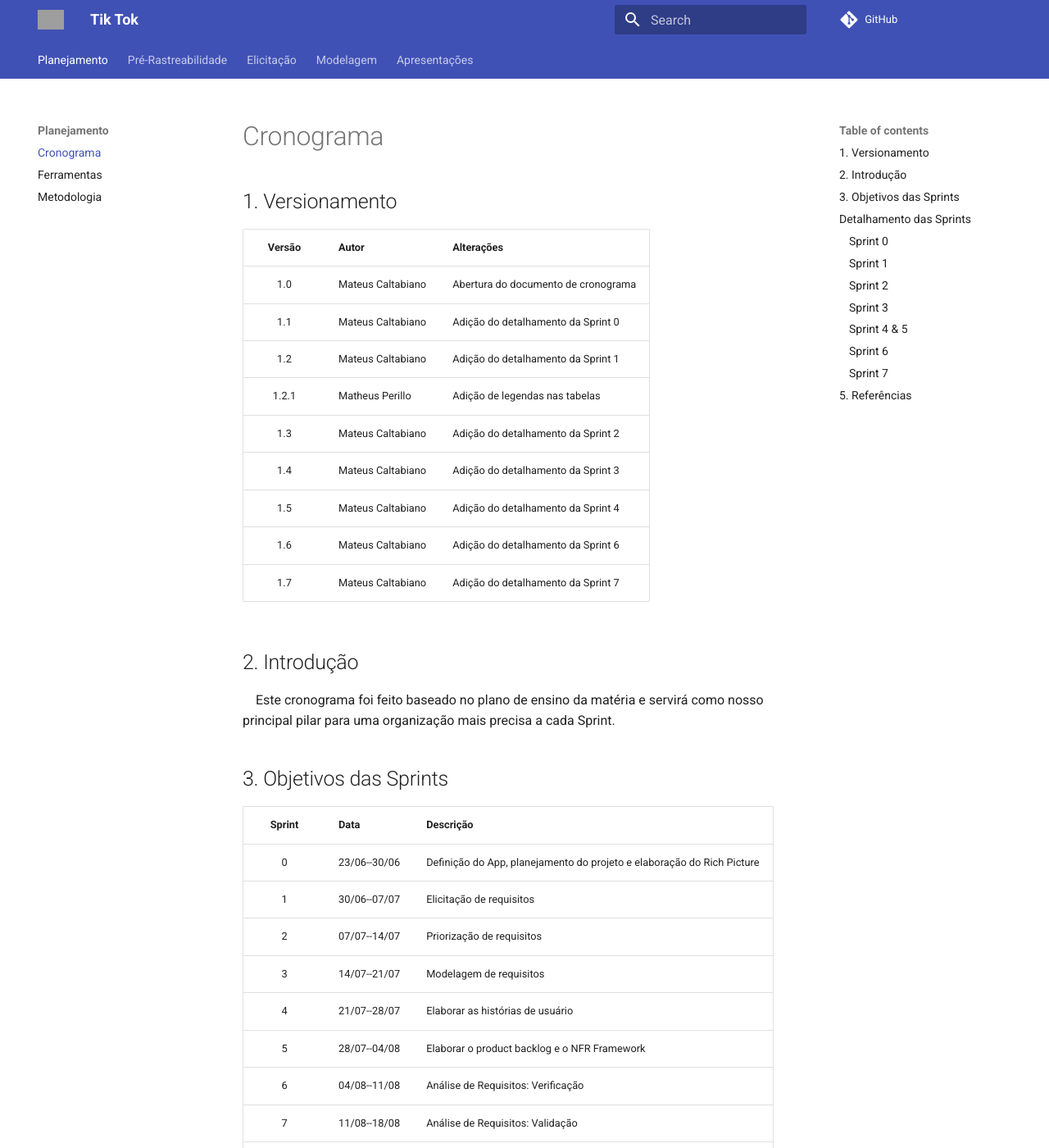
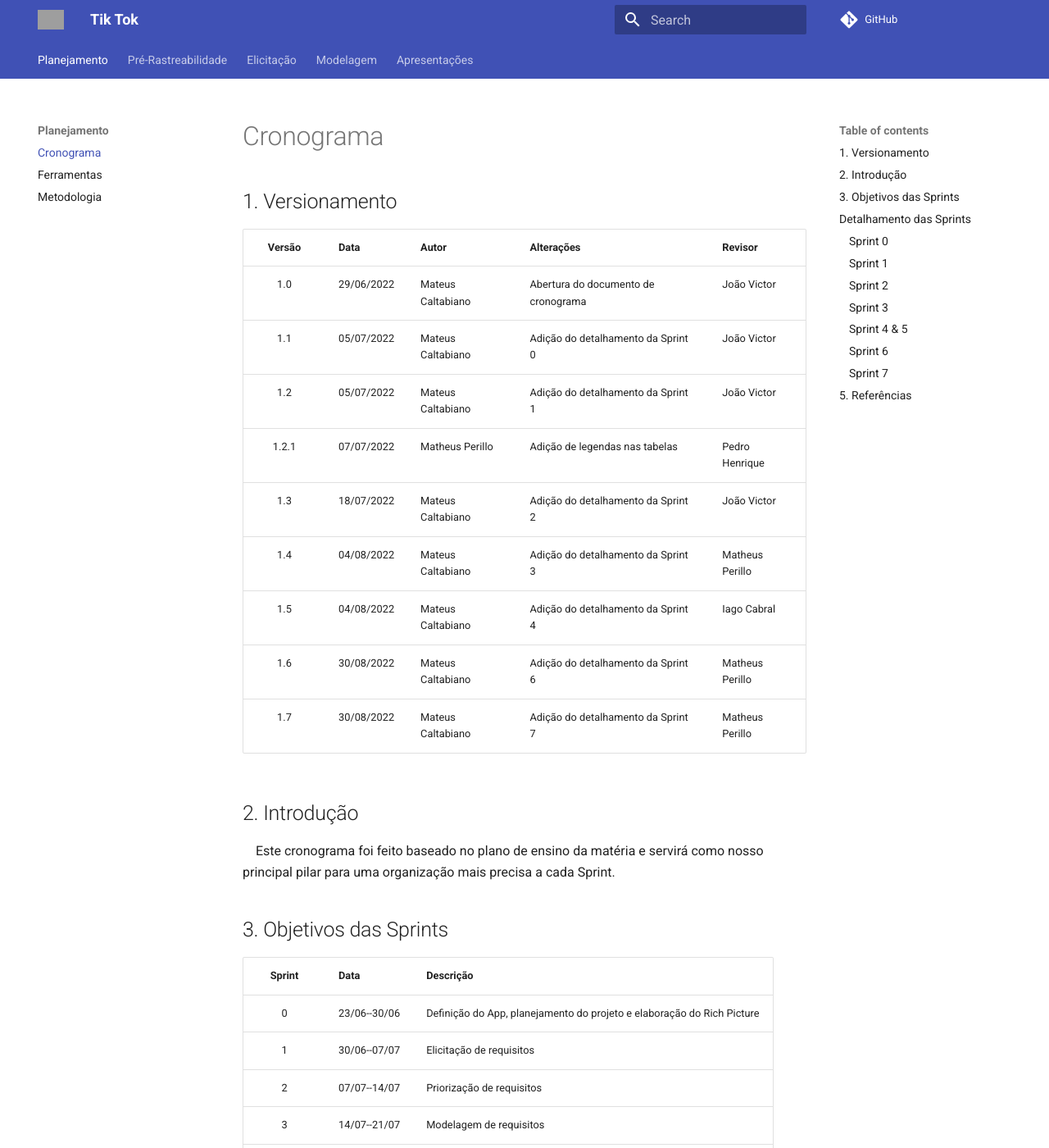
Before and after one commit to Requisitos-de-Software/2022.1-TikTok, an MkDocs documentation site: the page built from docs/cronograma.md, in a window 1280 px wide and 1400 px high. Shown: the whole window at 82% size. Built offline with MkDocs 1.6.1 and Material for MkDocs 9.7.7, drawn with Linux system fonts in a browser that asks for light colours; comment, search, counter and statistics services are not loaded; grey boxes are pictures that could not be loaded.

Commit message:
#75 - Atualizar versionamento do cronograma

```diff
--- a/docs/cronograma.md
+++ b/docs/cronograma.md
@@ -3,17 +3,17 @@
 
 ## 1. Versionamento
 
-| Versão | Autor             | Alterações                          |
-|:------:| ----------------- | ----------------------------------- |
-|  1.0   | Mateus Caltabiano | Abertura do documento de cronograma |
-|  1.1   | Mateus Caltabiano | Adição do detalhamento da Sprint 0  |
-|  1.2   | Mateus Caltabiano | Adição do detalhamento da Sprint 1  |
-| 1.2.1  | Matheus Perillo   | Adição de legendas nas tabelas      |
-|  1.3   | Mateus Caltabiano | Adição do detalhamento da Sprint 2  |
-|  1.4   | Mateus Caltabiano | Adição do detalhamento da Sprint 3  |
-|  1.5   | Mateus Caltabiano | Adição do detalhamento da Sprint 4  |
-|  1.6   | Mateus Caltabiano | Adição do detalhamento da Sprint 6  |
-|  1.7   | Mateus Caltabiano | Adição do detalhamento da Sprint 7  |
+| Versão | Data    | Autor             | Alterações                          | Revisor |
+|:------:| --- | ----------------- | ----------------------------------- | ------- |
+|  1.0   | 29/06/2022    | Mateus Caltabiano | Abertura do documento de cronograma |  João Victor       |
+|  1.1   | 05/07/2022    | Mateus Caltabiano | Adição do detalhamento da Sprint 0  |  João Victor       |
+|  1.2   | 05/07/2022    | Mateus Caltabiano | Adição do detalhamento da Sprint 1  | João Victor        |
+| 1.2.1  | 07/07/2022    | Matheus Perillo   | Adição de legendas nas tabelas      |  Pedro Henrique       |
+|  1.3   | 18/07/2022    | Mateus Caltabiano | Adição do detalhamento da Sprint 2  |  João Victor       |
+|  1.4   | 04/08/2022    | Mateus Caltabiano | Adição do detalhamento da Sprint 3  |  Matheus Perillo       |
+|  1.5   | 04/08/2022    | Mateus Caltabiano | Adição do detalhamento da Sprint 4  |  Iago Cabral       |
+|  1.6   | 30/08/2022    | Mateus Caltabiano | Adição do detalhamento da Sprint 6  |  Matheus Perillo       |
+|  1.7   | 30/08/2022    | Mateus Caltabiano | Adição do detalhamento da Sprint 7  |  Matheus Perillo       |
 
 ## 2. Introdução
 
```
